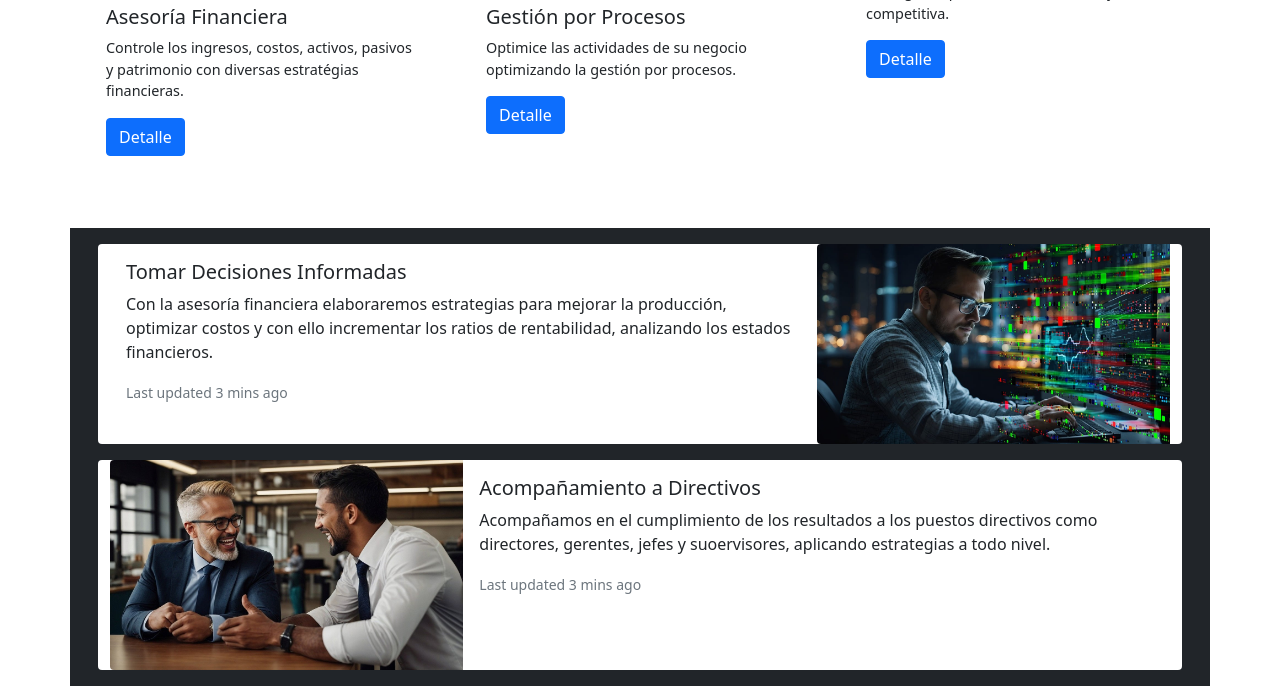
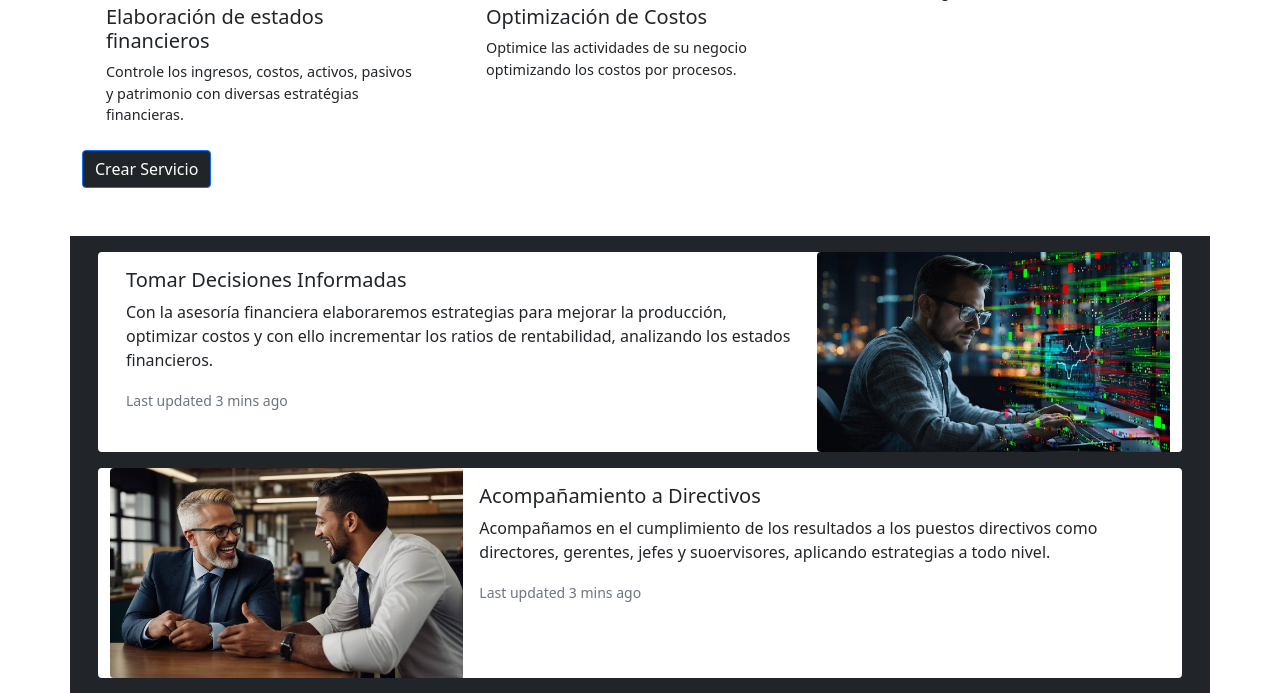
Before and after one commit to JavierDioses84/proybackfinal, a Django app: page /finanzas/ in a window 1280 px wide. Shown: the part 552-1245 px from the top of the page. Run offline with Django 5.2, Linux system fonts and the light colour scheme; the visitor is signed in with stand-in values (Sample User, id 1).

Commit message:
actualizando crear servicio

```diff
--- a/ProyectoBackFinal/inicio/formCreate.py
+++ b/ProyectoBackFinal/inicio/formCreate.py
@@ -1,7 +1,7 @@
 from django.forms import ModelForm
 from .models import Servicios
 
-class ServForm(ModelForm):
+class ServFormCr(ModelForm):
     class Meta:
         model = Servicios
         fields = ['ServicioNombre','detalleServicio', 'obsEstado', 'observSesiones']
--- a/ProyectoBackFinal/inicio/models.py
+++ b/ProyectoBackFinal/inicio/models.py
@@ -10,7 +10,7 @@ class Servicios(models.Model):
     estado = models.CharField(max_length=20, default="Registrado") #En atencion, cerrado, cancelado
     obsEstado = models.TextField(blank=True, default="Estado inicia como registrado")
     sesiones = models.IntegerField(default=6)
-    observSesiones = models.TextField(blank=True, default="Estado inicia como registrado")
+    observSesiones = models.TextField(blank=True, default="Se realizan 6 sesiones")
     Usuario = models.ForeignKey(User, on_delete=models.CASCADE) # Eliminar en cascada
 
     def __str__(self):
--- a/ProyectoBackFinal/inicio/templates/asesorfinanzas.html
+++ b/ProyectoBackFinal/inicio/templates/asesorfinanzas.html
@@ -63,9 +63,8 @@
                 <div class="card border-0 justify-content-center p-2">
                     <img src="{% static 'Imagenes/carrusel1.jpg' %}" class="card-img-top" alt="...">
                     <div class="card-body">
-                      <h5 class="card-title">Asesoría Financiera</h5>
+                      <h5 class="card-title">Elaboración de estados financieros</h5>
                       <p class="card-text" style="font-size: 0.9rem">Controle los ingresos, costos, activos, pasivos y patrimonio con diversas estratégias financieras.</p>
-                      <a href="/Secciones/asesorfinanzas.html" class="btn btn-primary">Detalle</a>
                     </div>
                   </div>
             </div>
@@ -73,9 +72,8 @@
                 <div class="card border-0 justify-content-center p-2">
                     <img src="{% static 'Imagenes/Carrusel2.jpg' %}" class="card-img-top" alt="...">
                     <div class="card-body">
-                      <h5 class="card-title">Gestión por Procesos</h5>
-                      <p class="card-text" style="font-size: 0.9rem">Optimice las actividades de su negocio optimizando la gestión por procesos.</p>
-                      <a href="/Secciones/gestprocesos.html" class="btn btn-primary">Detalle</a>
+                      <h5 class="card-title">Optimización de Costos</h5>
+                      <p class="card-text" style="font-size: 0.9rem">Optimice las actividades de su negocio optimizando los costos por procesos.</p>
                     </div>
                   </div>
             </div>
@@ -83,13 +81,16 @@
                 <div class="card border-0 justify-content-center p-2">
                     <img src="{% static 'Imagenes/Carrusel3.jpg' %}" class="card-img-top" alt="...">
                     <div class="card-body">
-                      <h5 class="card-title">Inteligencia de Negocio</h5>
-                      <p class="card-text" style="font-size: 0.9rem">Implementar estrategias de Business Intelligence para obtener una ventaja competitiva.</p>
-                      <a href="/Secciones/intelnegocio.html" class="btn btn-primary">Detalle</a>
+                      <h5 class="card-title">Gestión de inversiones</h5>
+                      <p class="card-text" style="font-size: 0.9rem">Implementar estrategias de negocio para invertir las ganancias en el mercado bursatil.</p>
                     </div>
                   </div>
             </div>
         </div>
+      </div>
+
+      <div class="container">
+        <a href="/servicios/crear" class="btn btn-primary bg-dark ">Crear Servicio</a>
       </div>
 
       <!--Agregando cards horizontales-->
--- a/ProyectoBackFinal/inicio/templates/intelnegocio.html
+++ b/ProyectoBackFinal/inicio/templates/intelnegocio.html
@@ -87,6 +87,10 @@
                   </div>
             </div>
         </div>
+      </div>
+
+      <div class="container">
+        <a href="/servicios/crear" class="btn btn-primary bg-dark ">Crear Servicio</a>
       </div>
 
       <!--Agregando cards horizontales-->
--- a/ProyectoBackFinal/inicio/templates/servicios.html
+++ b/ProyectoBackFinal/inicio/templates/servicios.html
@@ -58,7 +58,7 @@
                     <div class="card-body">
                       <h5 class="card-title">Asesoría Financiera</h5>
                       <p class="card-text" style="font-size: 0.9rem">Controle los ingresos, costos, activos, pasivos y patrimonio con diversas estratégias financieras.</p>
-                      <a href="/Secciones/asesorfinanzas.html" class="btn btn-primary bg-dark">Detalle</a>
+                      <a href="/finanzas" class="btn btn-primary bg-dark">Detalle</a>
                     </div>
                   </div>
             </div>
@@ -68,7 +68,7 @@
                     <div class="card-body">
                       <h5 class="card-title">Gestión por Procesos</h5>
                       <p class="card-text" style="font-size: 0.9rem">Optimice las actividades de su negocio optimizando la gestión por procesos.</p>
-                      <a href="/Secciones/gestprocesos.html" class="btn btn-primary bg-dark">Detalle</a>
+                      <a href="/gestproc" class="btn btn-primary bg-dark">Detalle</a>
                     </div>
                   </div>
             </div>
@@ -78,7 +78,7 @@
                     <div class="card-body">
                       <h5 class="card-title">Inteligencia de Negocio</h5>
                       <p class="card-text" style="font-size: 0.9rem">Implementar estrategias de Business Intelligence para obtener una ventaja competitiva.</p>
-                      <a href="/Secciones/intelnegocio.html" class="btn btn-primary bg-dark">Detalle</a>
+                      <a href="/intelnegocio" class="btn btn-primary bg-dark">Detalle</a>
                     </div>
                   </div>
             </div>
--- a/ProyectoBackFinal/inicio/views.py
+++ b/ProyectoBackFinal/inicio/views.py
@@ -9,6 +9,7 @@ from django.contrib.auth.decorators import login_required
 
 
 from .forms import ServForm
+from .formCreate import ServFormCr
 from .models import Servicios
 
 # Create your views here.
@@ -67,18 +68,18 @@ def signin(request):
 def crear_Servicios(request):
     if request.method == 'GET':
         return render(request, 'crearServicios.html', {
-            'form' : ServForm
+            'form' : ServFormCr
         })
     else:
         try:
-            form = ServForm(request.POST)
+            form = ServFormCr(request.POST)
             nuevoServ = form.save(commit=False)
             nuevoServ.Usuario = request.user
             nuevoServ.save()
             return redirect('servicios')
         except ValueError:
             return render(request, 'crearServicios.html', {
-            'form' : ServForm,
+            'form' : ServFormCr,
             'error' : 'Ingresar datos validos'
         })
         """
```
Also changed, not shown: ProyectoBackFinal/inicio/templates/gestprocesos.html (+8 -3 lines).
